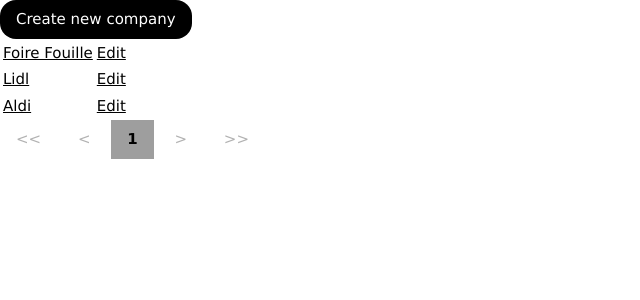
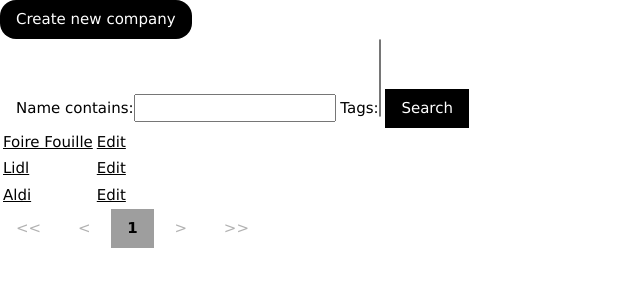
Before and after one commit to Guilouf/django-receipt, a Django app: page /company/ in a window 1280 px wide. Shown: the part 45-345 px from the top of the page, without its empty margins (0-640 px from the left). Run offline with Django 3.2, Linux system fonts and the light colour scheme; data comes from the database, SQL or seed files in the repository; data that the repository does not hold is empty.

Commit message:
Filtering ListViews with django-filters (#10) Ticket closes #9
Filtering on multiples fields.
Handled pagination issues with additional GET parameters.

```diff
--- a/project_receipt/project_receipt/settings.py
+++ b/project_receipt/project_receipt/settings.py
@@ -38,6 +38,7 @@
     'django.contrib.messages',
     'django.contrib.staticfiles',
     'receipt',
+    'django_filters',
 ]
 
 MIDDLEWARE = [
--- /dev/null
+++ b/project_receipt/receipt/filters.py
@@ -0,0 +1,30 @@
+from django_filters import FilterSet, DateFromToRangeFilter, RangeFilter
+from django_filters.widgets import RangeWidget
+
+from receipt.models import Receipt, Establishment, Company
+
+
+class ReceiptFilter(FilterSet):
+    # i am not filtering on datetime, if needed i can use isodatetimefilter
+    date_range = DateFromToRangeFilter(field_name='date', widget=RangeWidget(attrs={'type': 'date'}))
+    amount_range = RangeFilter(field_name='amount')
+
+    class Meta:
+        model = Receipt
+        fields = {'tags': ['exact'],
+                  'establishment__name': ['icontains'],
+                  'establishment__company__name': ['icontains']}
+
+
+class EstablishmentFilter(FilterSet):
+    class Meta:
+        model = Establishment
+        fields = {'name': ['icontains'],
+                  'city': ['icontains']}
+
+
+class CompanyFilter(FilterSet):
+    class Meta:
+        model = Company
+        fields = {'name': ['icontains'],
+                  'tags': ['exact']}
--- a/project_receipt/receipt/templates/pagination.html
+++ b/project_receipt/receipt/templates/pagination.html
@@ -1,8 +1,10 @@
+{% load get_url_update %}
+
 <div class="w3-bar">
 
     {% if page_obj.has_previous %}
-      <a class="w3-button" href="?page=1"><<</a>
-      <a class="w3-button" href="?page={{ page_obj.previous_page_number }}"><</a>
+      <a class="w3-button" href="?{% param_replace page=1 %}"><<</a>
+      <a class="w3-button" href="?{% param_replace page=page_obj.previous_page_number %}"><</a>
     {% else %}
       <button class="w3-button" disabled=""><<</button>
       <button class="w3-button" disabled=""><</button>
@@ -12,13 +14,13 @@
       {% ifequal num page_obj.number %}
         <span class="w3-button w3-grey"><b>{{ num }}</b></span>
       {% else %}
-        <a class="w3-button" href="?page={{ num }}"> {{ num }}</a>
+        <a class="w3-button" href="?{% param_replace page=num %}"> {{ num }}</a>
       {% endifequal %}
     {% endfor %}
 
     {% if page_obj.has_next %}
-      <a class="w3-button" href="?page={{ page_obj.next_page_number }}">></a>
-      <a class="w3-button" href="?page={{ page_obj.paginator.num_pages }}">>></a>
+      <a class="w3-button" href="?{% param_replace page=page_obj.next_page_number %}">></a>
+      <a class="w3-button" href="?{% param_replace page=page_obj.paginator.num_pages %}">>></a>
     {% else %}
       <button class="w3-button" disabled>></button>
       <button class="w3-button" disabled>>></button>
--- a/project_receipt/receipt/templates/receipt/company_list.html
+++ b/project_receipt/receipt/templates/receipt/company_list.html
@@ -7,6 +7,11 @@
 <a href="{% url 'company_create'%}" class="w3-button w3-black w3-round-xlarge">
   Create new company
 </a>
+
+<form class="w3-container" method="get">
+  {{ filter.form }}
+  <button class="w3-button w3-black" type="submit">Search</button>
+</form>
 
 <table>
 {% for object in object_list %}
--- a/project_receipt/receipt/templates/receipt/establishment_list.html
+++ b/project_receipt/receipt/templates/receipt/establishment_list.html
@@ -7,6 +7,11 @@
 <a href="{% url 'establishment_create' %}" class="w3-button w3-black w3-round-xlarge">
   Create new establishment
 </a>
+
+<form class="w3-container" method="get">
+  {{ filter.form }}
+  <button class="w3-button w3-black" type="submit">Search</button>
+</form>
 
 <table>
 {% for object in object_list %}
--- a/project_receipt/receipt/templates/receipt/receipt_list.html
+++ b/project_receipt/receipt/templates/receipt/receipt_list.html
@@ -6,6 +6,11 @@
 <a href="{% url 'receipt_create' %}" class="w3-button w3-black w3-round-xlarge">
   New receipt
 </a>
+
+<form class="w3-container" method="get">
+  {{ filter.form.as_p }}
+  <button class="w3-button w3-black" type="submit">Search</button>
+</form>
 
 <table>
   <tr>
--- a/project_receipt/receipt/views.py
+++ b/project_receipt/receipt/views.py
@@ -1,12 +1,16 @@
 from django.views.generic import ListView, CreateView, UpdateView, DetailView
 from django.urls import reverse_lazy, reverse
 
-from receipt import models, forms
+from django_filters.views import FilterView
+
+from receipt import models, forms, filters
 
 
-class ReceiptList(ListView):
+class ReceiptList(FilterView):
     model = models.Receipt
     paginate_by = 50
+    template_name = 'receipt/receipt_list.html'
+    filterset_class = filters.ReceiptFilter
 
 
 class ReceiptCreate(CreateView):
@@ -32,9 +36,11 @@
     form_class = forms.ReceiptForm
 
 
-class EstablishmentList(ListView):
+class EstablishmentList(FilterView):
     model = models.Establishment
     paginate_by = 50
+    template_name = 'receipt/establishment_list.html'
+    filterset_class = filters.EstablishmentFilter
 
 
 class EstablishmentCreate(CreateView):
@@ -61,9 +67,11 @@
     model = models.Establishment
 
 
-class CompanyList(ListView):
+class CompanyList(FilterView):
     model = models.Company
     paginate_by = 50
+    template_name = 'receipt/company_list.html'
+    filterset_class = filters.CompanyFilter
 
 
 class CompanyCreate(CreateView):
--- a/requirements.txt
+++ b/requirements.txt
@@ -1,4 +1,5 @@
 django
+django-filter
 
 # For tests
 pyyaml
```
Also changed, not shown: project_receipt/receipt/templatetags/get_url_update.py (added, +32 -0 lines), project_receipt/receipt/templatetags/__init__.py (added).
